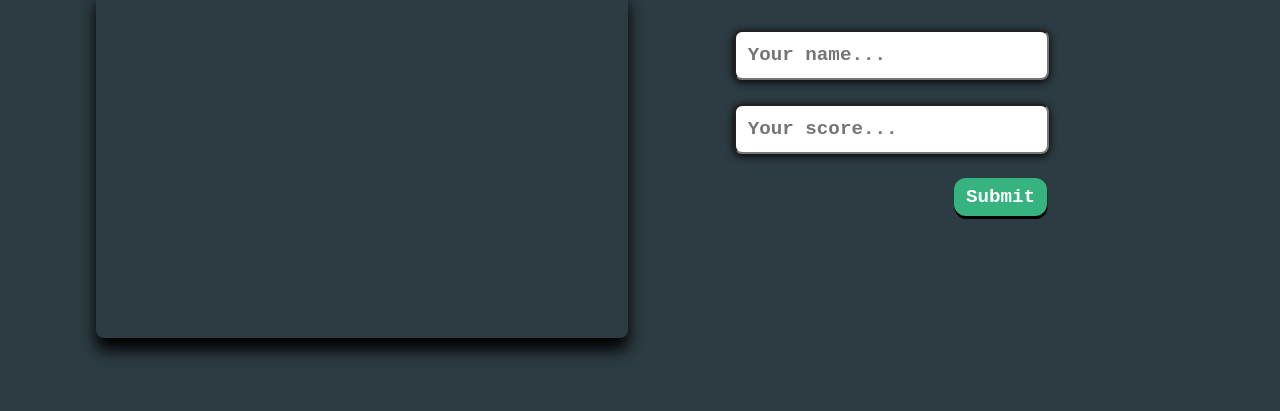
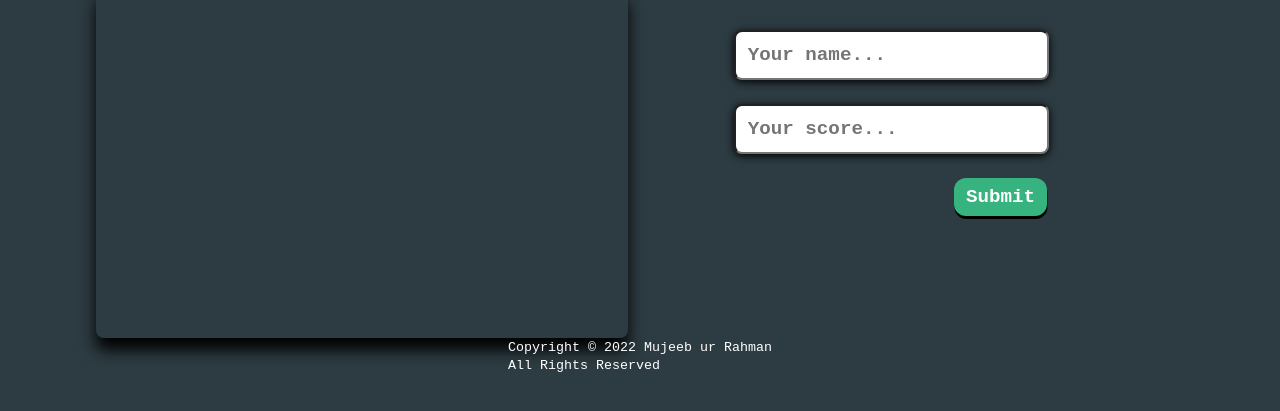
Before and after one commit to Mujeeb4582/Leaderboard, a website built with webpack: page src/index.html in a window 1280 px wide. Shown: the part 211-622 px from the top of the page. Built offline with nearby package versions, Linux system fonts and the light colour scheme; no server answers.

Commit message:
Add the footer

```diff
--- a/src/index.html
+++ b/src/index.html
@@ -40,5 +40,17 @@
         </div>
       </form>
     </main>
+    <div class="footerWrapper">
+      <footer>
+        <div class="footerText">
+          <small>
+          Copyright &copy;
+          <script>
+            document.write(new Date().getFullYear());
+          </script>
+          Mujeeb ur Rahman <br/>
+          All Rights Reserved</small>
+        </div>
+      </footer>
   </body>
 </html>
```
